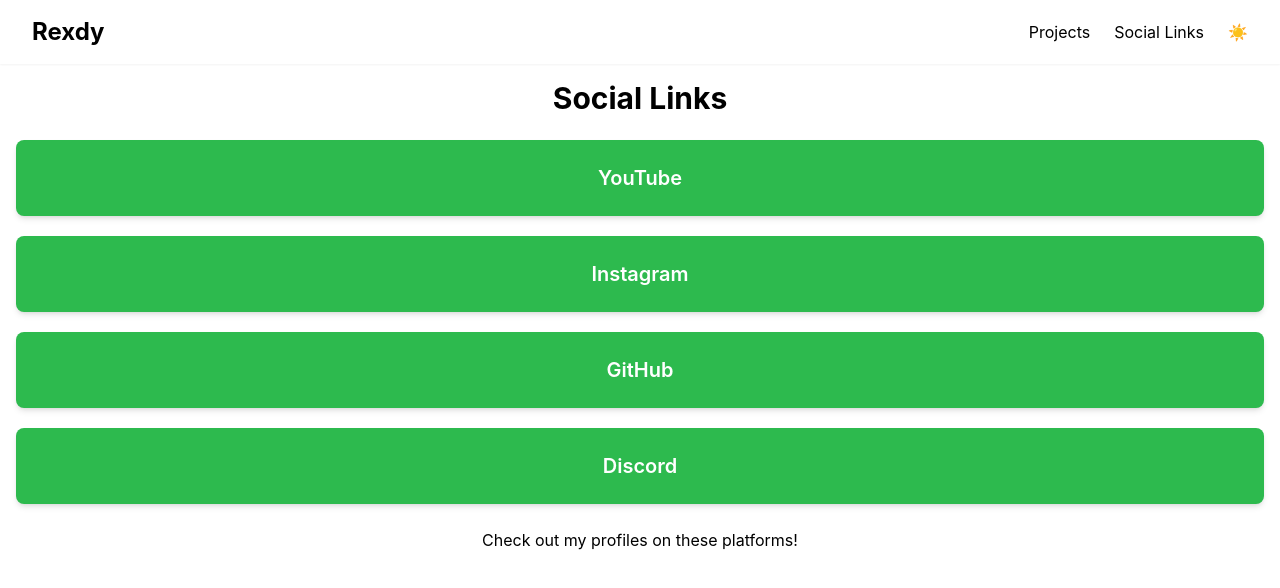
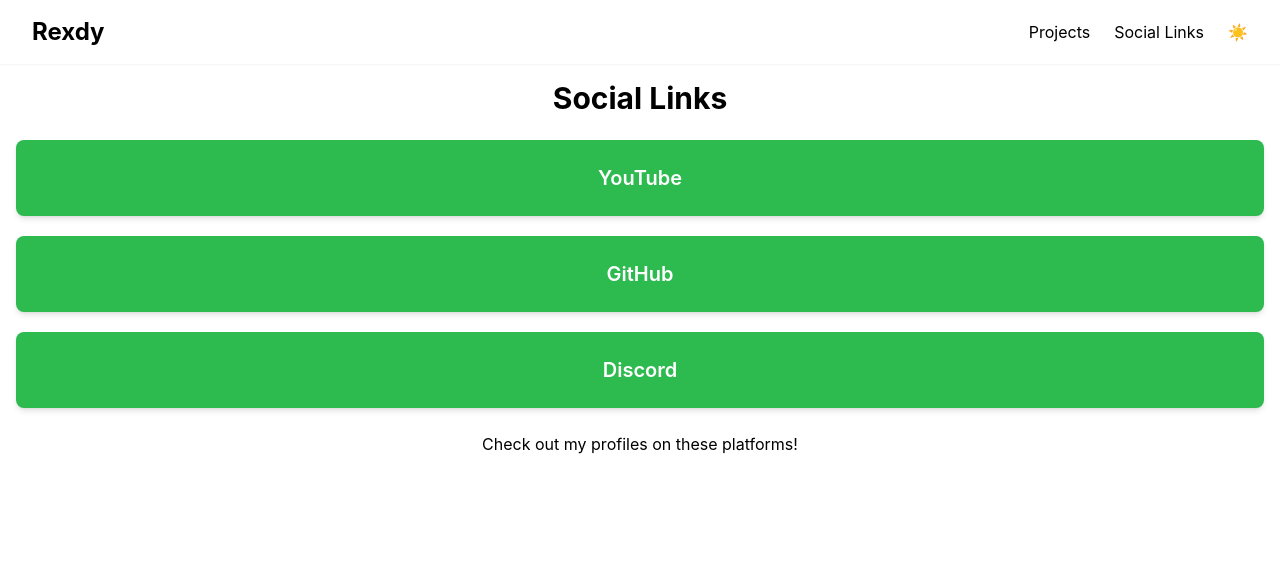
Before and after one commit to therexdy/rexdyweb, a React (Create React App) app: page /Socials in a window 1280 px wide. Shown: the top 588 px of the page. Built offline with nearby package versions, Linux system fonts and the light colour scheme; the HTML template or start-up script is replaced by a standard one.

Commit message:
free life

```diff
--- a/src/components/Socials.jsx
+++ b/src/components/Socials.jsx
@@ -2,7 +2,6 @@
 
 const socialMedia = [
     { name: 'YouTube', url: 'https://www.youtube.com/channel/UCkS41iYLqSq_N0RwIHmEhaA?sub_confirmation=1' },
-    { name: 'Instagram', url: 'https://www.instagram.com/rexdy.jpg/' },
     { name: 'GitHub', url: 'https://github.com/truerexdy' },
     { name: 'Discord', url: 'http://discord.gg/Qe8Zf2ySy2' }
   ];
```
